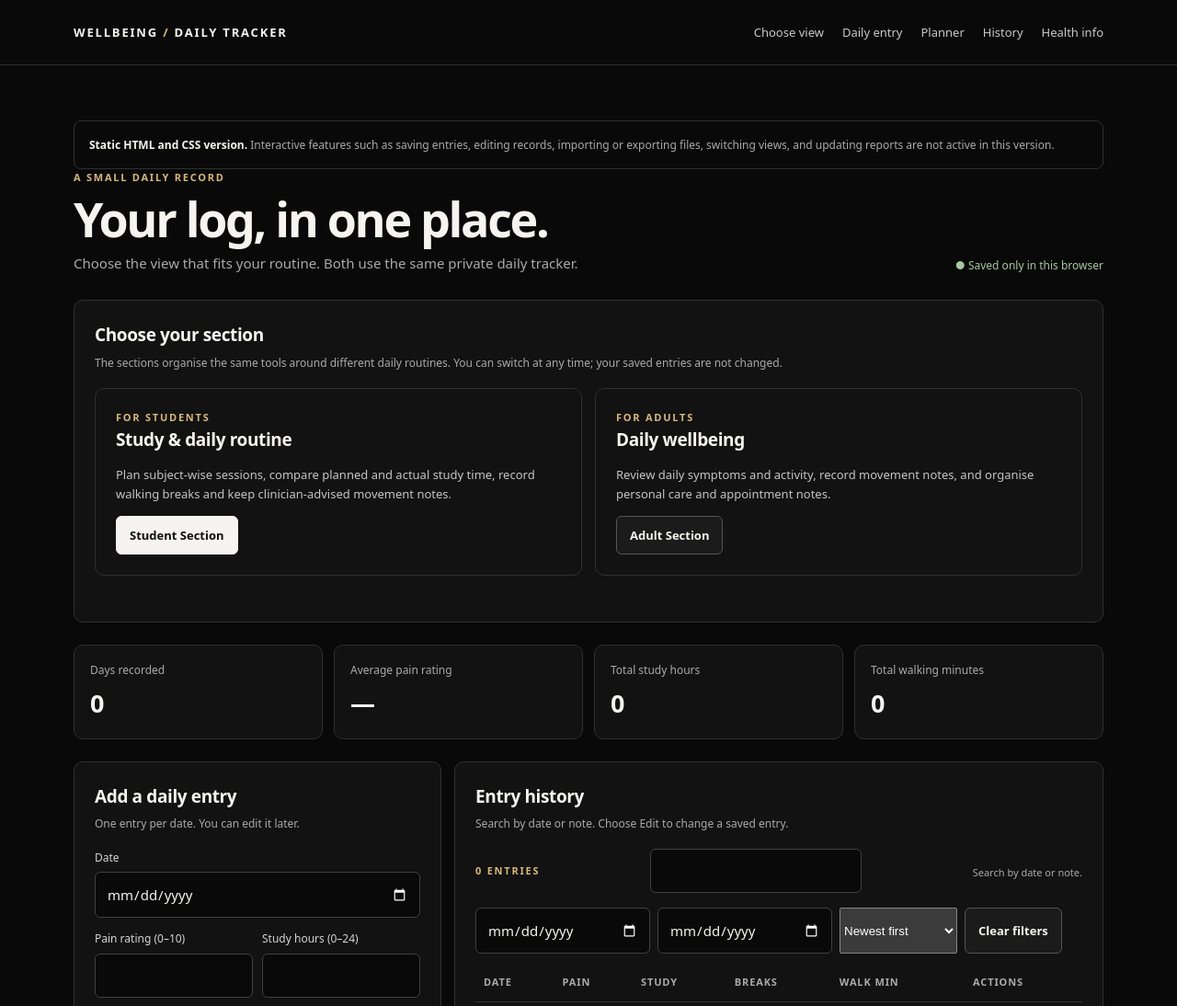
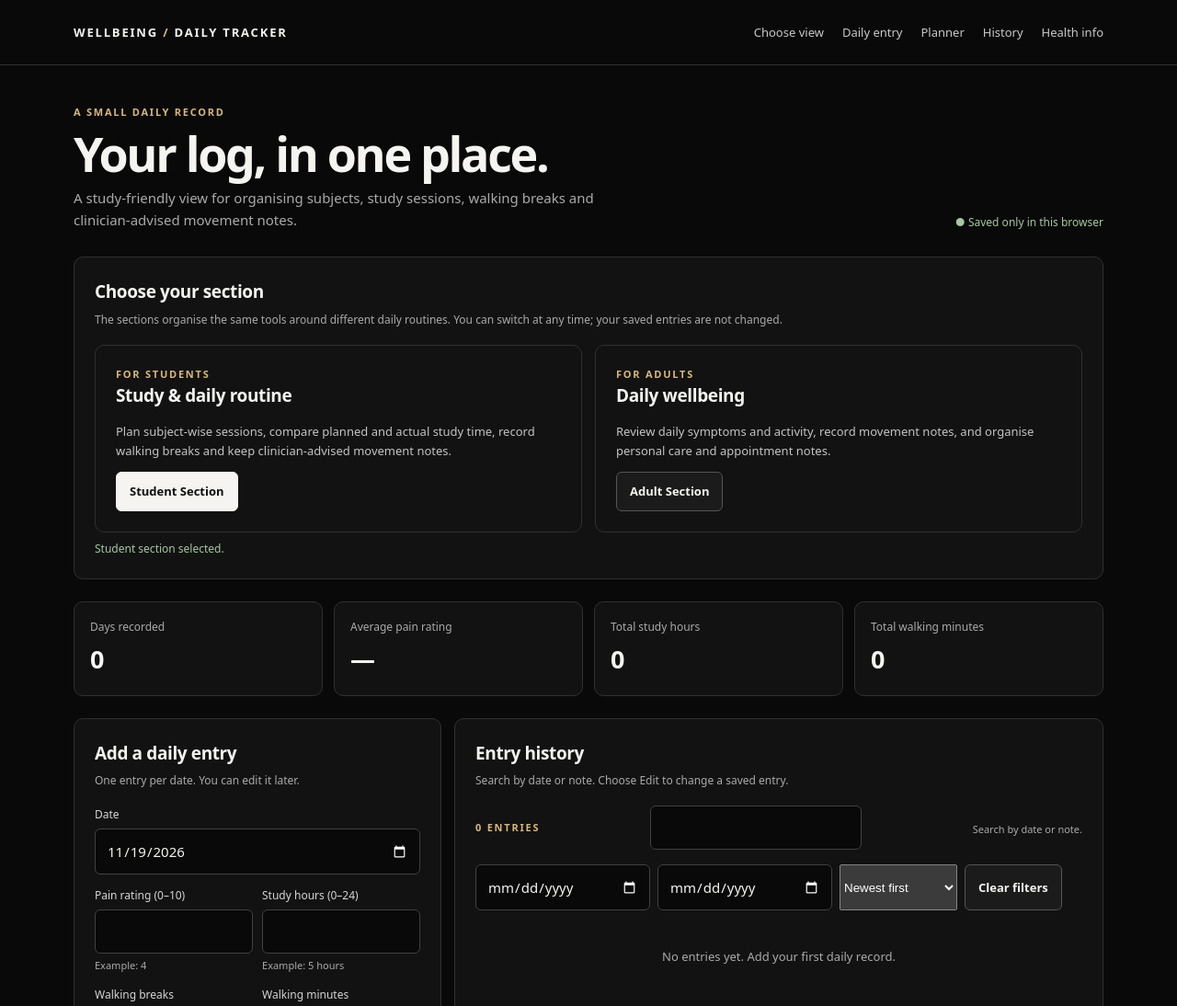
Before and after one commit to yashinirwan2014/SciaticaDataTracker, a plain HTML site: page index.html in a window 1280 px wide. Shown: the top 1094 px of the page at 92% size. Drawn offline with Linux system fonts and the light colour scheme.

Commit message:
Reconnect tracker JavaScript

```diff
--- a/index.html
+++ b/index.html
@@ -11,7 +11,6 @@
 <body>
 <div class="site-header"><div class="wrap bar"><a class="brand" href="#">WELLBEING <span>/</span> DAILY TRACKER</a><div class="site-nav" aria-label="Main navigation"><a href="#audience-choice">Choose view</a><a href="#entry">Daily entry</a><a href="#study-planner">Planner</a><a href="#history">History</a><a href="#health-info">Health info</a></div></div></div>
 <div class="main-content wrap">
-<div class="notice"><strong>Static HTML and CSS version.</strong> Interactive features such as saving entries, editing records, importing or exporting files, switching views, and updating reports are not active in this version.</div>
 <div class="intro"><div><div class="eyebrow">A small daily record</div><h1>Your log, in one place.</h1><p id="introDescription">Choose the view that fits your routine. Both use the same private daily tracker.</p></div><div class="privacy">● Saved only in this browser</div></div>
 <div class="panel section-gap" id="audience-choice">
 <h2>Choose your section</h2><p class="hint">The sections organise the same tools around different daily routines. You can switch at any time; your saved entries are not changed.</p>
@@ -140,5 +139,6 @@
 </div>
 <div class="site-footer"><div class="wrap">SCIATICA DATA TRACKER · AN APPLICATION OF CBSE CLASS 12 INFORMATICS PRACTICES CONCEPTS · <a href="https://github.com/yashinirwan2014/SciaticaDataTracker">View source on GitHub</a></div></div>
 
+<script src="script.js"></script>
 </body>
 </html>
```
